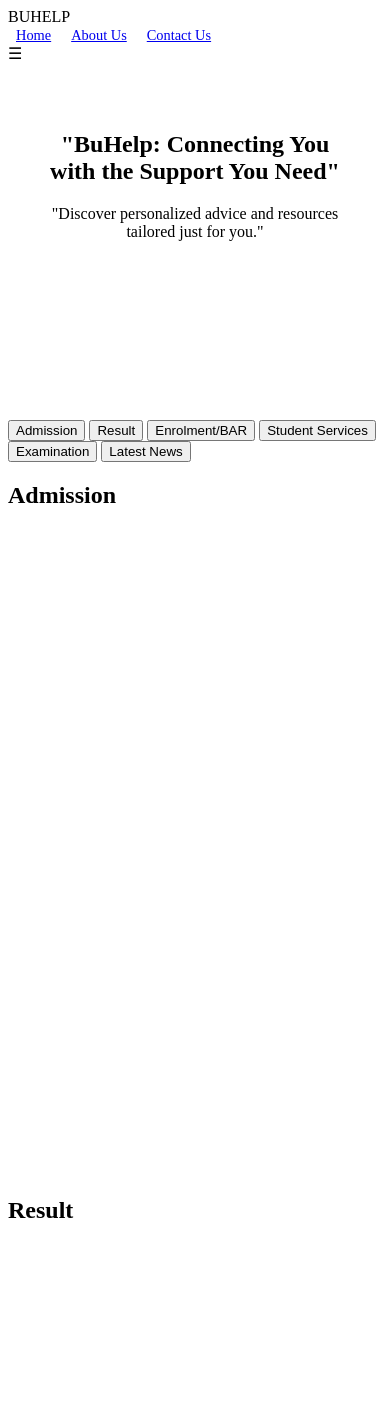
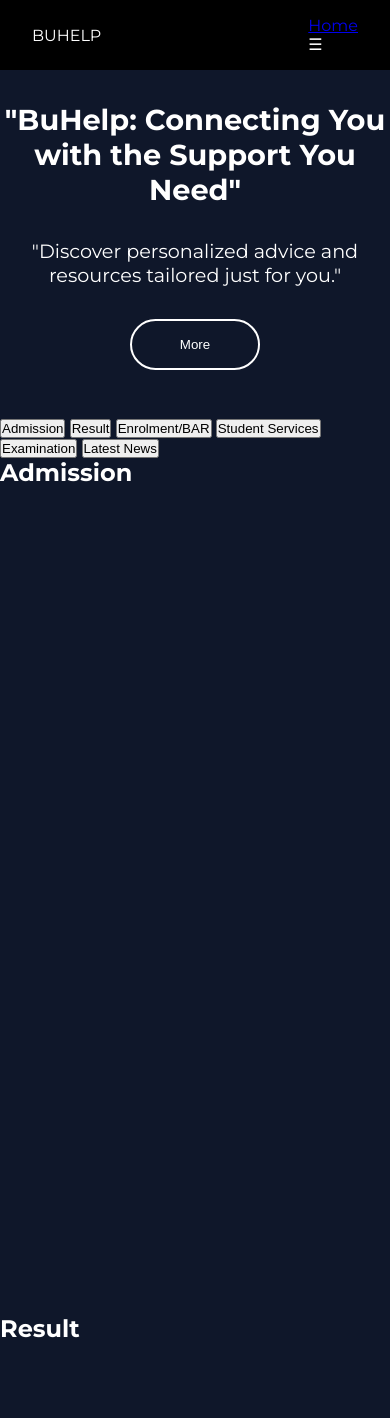
Before and after one commit to Princegaming9026/sagar, a PHP site: page / in a window 390 px wide. Shown: the top 1418 px of the page. Run offline with PHP 8.4, Linux system fonts and the light colour scheme.

Commit message:
Update styles.css

```diff
--- a/styles.css
+++ b/styles.css
@@ -1,29 +1,52 @@
-/* Header Dropdown Fix */
+* {
+    margin: 0;
+    padding: 0;
+    box-sizing: border-box;
+}
+
+body {
+    font-family: 'Montserrat', sans-serif;
+    background: #0F172A;
+    color: white;
+}
+
+/* Header Fixes */
+.header {
+    background: #000;
+    padding: 1rem 2rem;
+    display: flex;
+    justify-content: space-between;
+    align-items: center;
+    position: sticky;
+    top: 0;
+    z-index: 1000;
+}
+
 .dropdown-content {
     display: none;
     position: absolute;
     right: 0;
-    top: 100%; /* नया जोड़ा गया */
+    top: 100%;
     background: #000;
     border: 2px solid yellow;
     border-radius: 8px;
     padding: 1rem;
-    z-index: 1000; /* Z-index बढ़ाया */
+    z-index: 1001;
     min-width: 200px;
 }
 
-/* Hero Section Animation */
-.content-box {
-    text-align: center;
-    overflow: hidden;
-}
-
+/* Hero Animation Fixes */
 .quote-main {
     animation: slideFromLeft 1s ease-out;
+    text-align: center;
+    margin: 2rem 0;
 }
 
 .quote-sub {
     animation: slideFromLeft 1s ease-out 0.3s forwards;
+    text-align: center;
+    margin-bottom: 2rem;
+    opacity: 0;
 }
 
 @keyframes slideFromLeft {
@@ -37,16 +60,17 @@
     }
 }
 
-/* More Button Styles */
+/* More Button Fixes */
 .more-btn {
     background: transparent;
     border: 2px solid white;
     color: white;
     padding: 1rem 3rem;
     border-radius: 30px;
+    cursor: pointer;
     transition: all 0.3s ease;
+    display: block;
     margin: 2rem auto;
-    display: block;
 }
 
 .more-btn:hover {
@@ -54,7 +78,6 @@
     border-color: #2563EB;
 }
 
-/* Hidden Content Box */
 .hidden-content {
     max-height: 0;
     overflow: hidden;
@@ -63,6 +86,7 @@
     border-radius: 15px;
     margin: 1rem auto;
     width: 80%;
+    text-align: center;
 }
 
 .hidden-content.active {
@@ -75,19 +99,15 @@
     opacity: 0;
     transform: translateX(-50px);
     transition: all 0.6s ease;
+    background: #1A1A2E;
+    padding: 2rem;
+    border-radius: 15px;
+    margin: 1rem;
 }
 
 .content-card.visible {
     opacity: 1;
     transform: translateX(0);
-}
-
-/* Responsive Grid Layout */
-.cards-container {
-    display: grid;
-    grid-template-columns: repeat(auto-fit, minmax(300px, 1fr));
-    gap: 2rem;
-    padding: 1rem;
 }
 
 /* Standard Button Styles */
@@ -109,11 +129,14 @@
     border-color: #2563EB;
 }
 
-/* Mobile Responsive */
+/* Mobile Responsive Fixes */
 @media (max-width: 768px) {
-    .hero-section {
-        padding: 2rem 1rem;
-        margin: 1rem;
+    .desktop-only {
+        display: none !important;
+    }
+
+    .hamburger-icon {
+        display: block !important;
     }
 
     .hidden-content {
@@ -124,12 +147,11 @@
         grid-template-columns: 1fr;
     }
 
-    .nav-links {
-        gap: 0.5rem;
+    .quote-main {
+        font-size: 1.8rem;
     }
 
-    .nav-link {
-        padding: 0.5rem;
-        font-size: 0.9rem;
+    .quote-sub {
+        font-size: 1.2rem;
     }
 }
```
